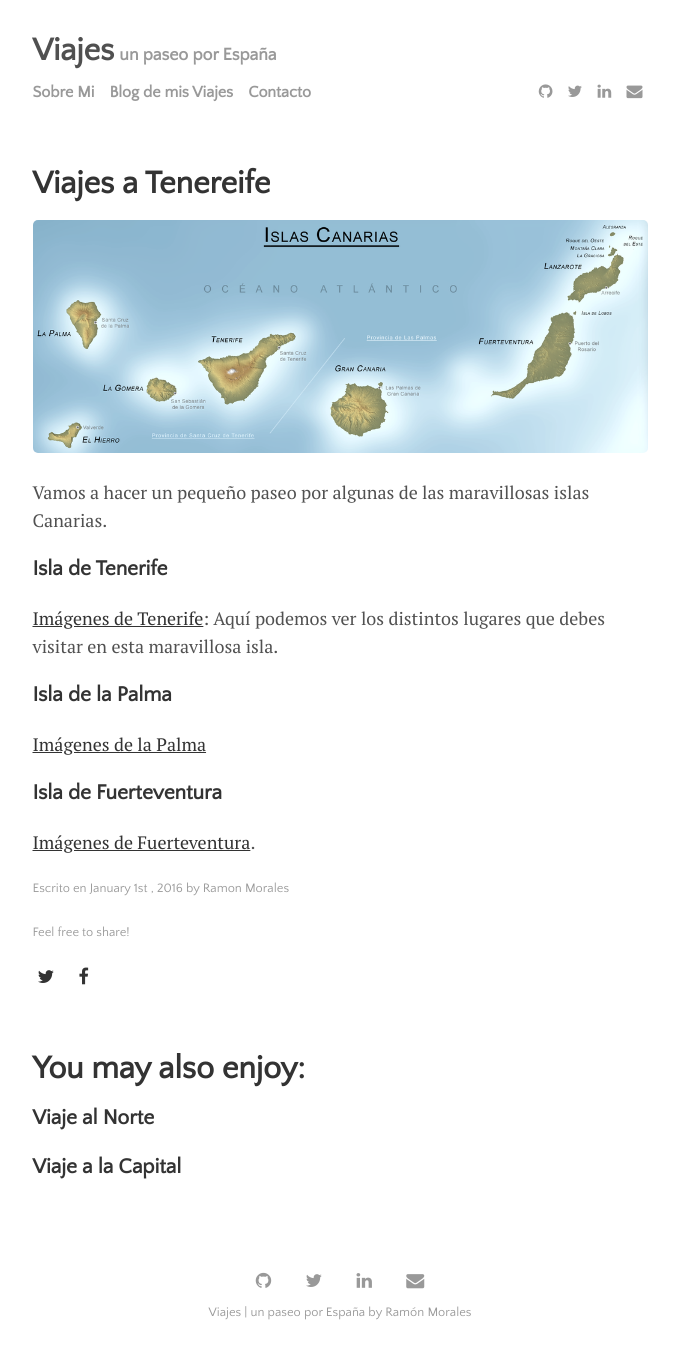
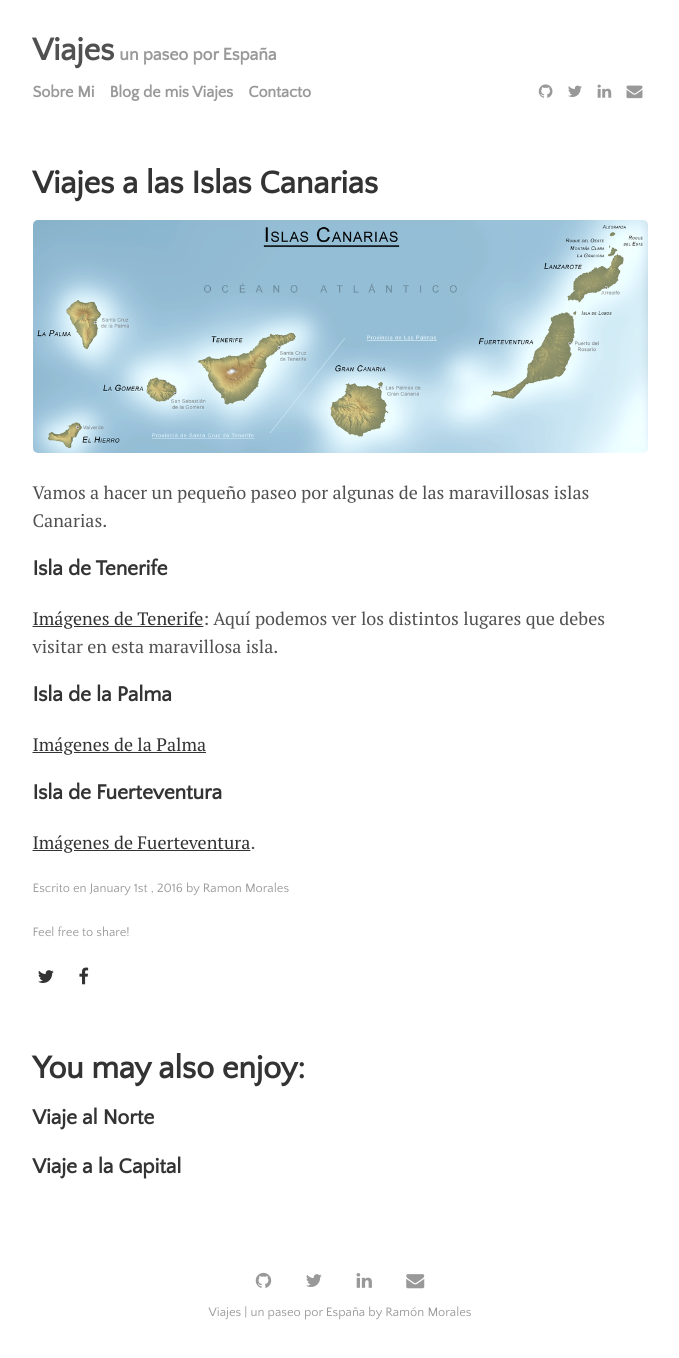
Before and after one commit to jramorales/BLogMisViajes, a Jekyll site: the page built from _posts/2016-01-01-welcome-to-lagrange.md, in a window 1280 px wide. Shown: the whole page, without its empty margins (300-979 px from the left). Built offline with Jekyll 4.4.1, drawn with Linux system fonts in a browser that asks for light colours.

Commit message:
Update 2016-01-01-welcome-to-lagrange.md

```diff
--- a/_posts/2016-01-01-welcome-to-lagrange.md
+++ b/_posts/2016-01-01-welcome-to-lagrange.md
@@ -1,10 +1,10 @@
 ---
 layout: post
-title: "Viajes a Tenereife"
+title: "Viajes a las Islas Canarias"
 author: "Ramon Morales"
 categories: journal
 tags: [documentation,sample]
-image: mountains.jpg
+image: IslasCanarias.jpg
 ---
 
 Vamos a hacer un pequeño paseo por algunas de las maravillosas islas Canarias.
```
